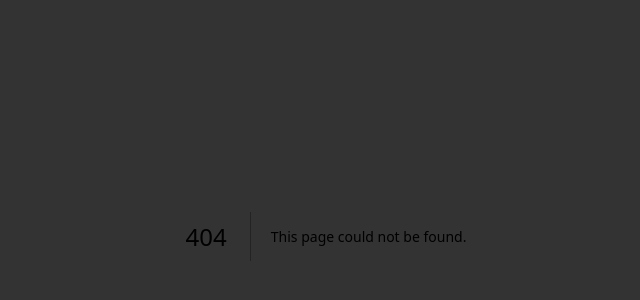
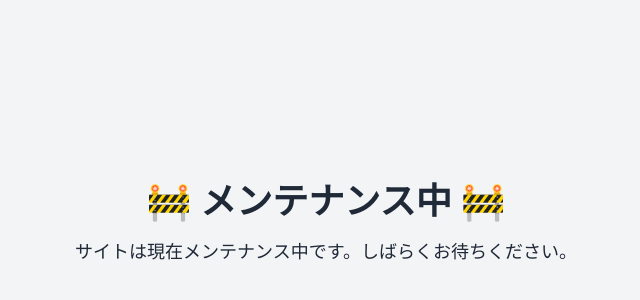
Before and after one commit to luck-tech/project7-s-client, a Next.js app in the folder client/: page /maintenance in a window 1280 px wide. Before the commit this address had no page. Shown: the part 164-464 px from the top of the page, without its empty margins (314-954 px from the left). Built offline with nearby package versions, Linux system fonts and the light colour scheme.

Commit message:
create maintenance page

```diff
--- a/client/package.json
+++ b/client/package.json
@@ -9,6 +9,7 @@
     "lint": "next lint"
   },
   "dependencies": {
+    "@vercel/edge-config": "^1.4.0",
     "axios": "^1.7.7",
     "next": "14.2.13",
     "qrcode.react": "^4.1.0",
--- /dev/null
+++ b/client/src/app/maintenance/page.tsx
@@ -0,0 +1,14 @@
+import React from "react";
+
+const MaintenancePage: React.FC = () => {
+  return (
+    <div className="flex flex-col items-center justify-center min-h-screen bg-gray-100 text-gray-800">
+      <h1 className="text-4xl font-bold mb-4">🚧 メンテナンス中 🚧</h1>
+      <p className="text-lg mb-6">
+        サイトは現在メンテナンス中です。しばらくお待ちください。
+      </p>
+    </div>
+  );
+};
+
+export default MaintenancePage;
```
Also changed, not shown: client/middleware.ts (added, +15 -0 lines), 1 other file (tests, documents, lock files or other folders).
